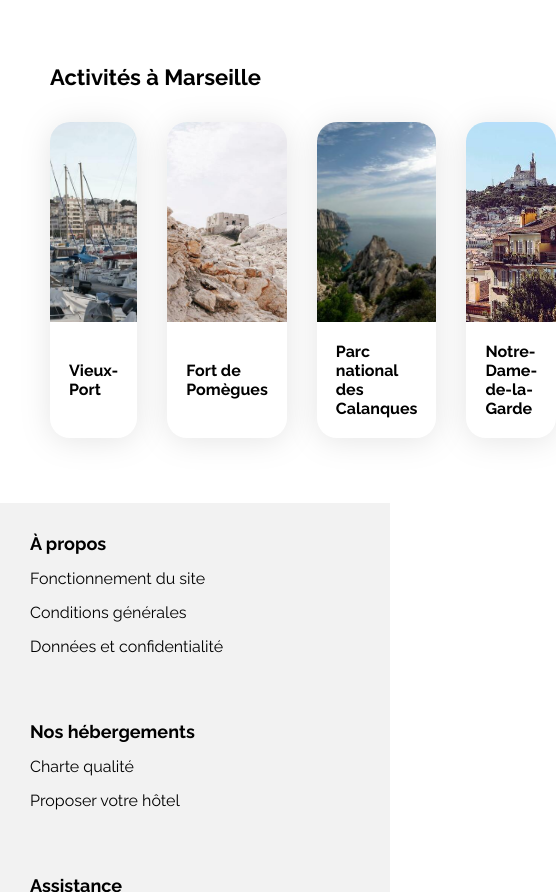
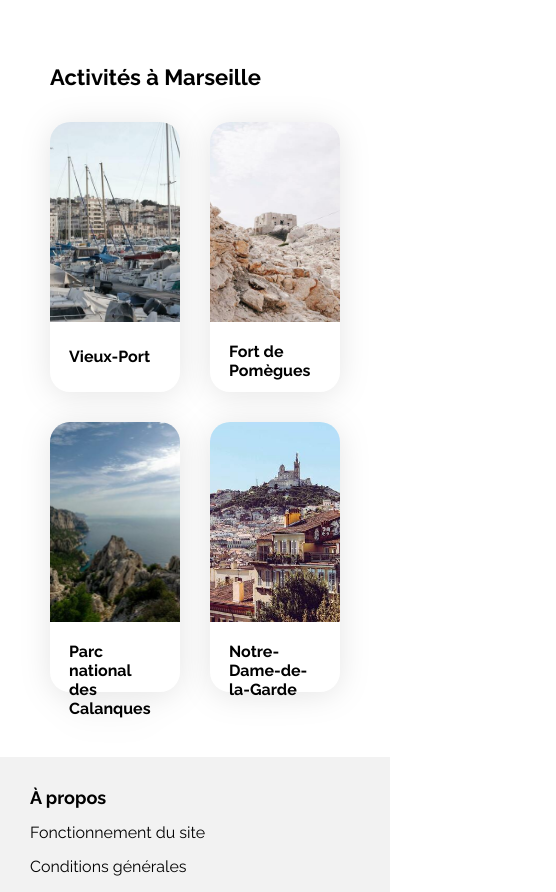
Before and after one commit to Alexis-Rey/OC_Project2_Booki, a plain HTML site: page accueil.html in a window 390 px wide. Shown: the part 1869-2761 px from the top of the page, 556 px wide, since content can reach past the window. Drawn offline with Linux system fonts and the light colour scheme.

Commit message:
Finalisation responsive tablette

```diff
--- a/css/styleaccueil.css
+++ b/css/styleaccueil.css
@@ -398,7 +398,7 @@ après l'image */
     display: flex;
     flex-direction: column;
     justify-content: space-between;
-    flex: 1.5;
+    flex: 1;
     padding: 10px 5px 5px 0;
 }
 
@@ -449,7 +449,7 @@ d'une marge au-dessus avec le titre */
 
 /* Sizing des cards d'activités et effet d'ombrage  */
 .activites_Lien{
-    flex: 1;
+    flex: 1 0 20%;
     height: 439px;
     filter: drop-shadow(0px 3px 15px rgba(0, 0, 0, 0.1));
 }
@@ -458,7 +458,6 @@ d'une marge au-dessus avec le titre */
 .activites_Card{
     display: flex;
     flex-direction: column;
-    height: 100%;
 }
 
 /* Sizing en largeur et hauteur de l'image, arrondis des angles supérieur et redimensionnement en
@@ -577,8 +576,13 @@ footer{
     }
 
     /**************************** PARTIE ACTIVITE S**************************************/
+    /* Mise en place du débordement pour les tablettes à petit format */
+    .activites_rangee{
+        flex-wrap: wrap;
+    }
 
-    /* Hauteur des box qui s'adapte au contenu (image + titre) */
+    /* Hauteur des box qui s'adapte au contenu (image + titre) et ne suit plus la height définit
+    sur desktop */
     .activites_Lien{
         height: auto;
     }
@@ -591,19 +595,36 @@ footer{
     /* Centrage verticale des titres et ajustement de la taille pour un rendu agréble pour les
     grandes et petites tablettes */
     .activites_Card h3{
-       flex: 1 1 33%;
+       height: 70px;
        align-content:center;
     }
 
 }
 
-@media (max-width: 824px){
+/***************************** RESPONSIVE TABLETTE PETIT FORMAT *******************************/
+@media (max-width: 856px){
+
       /**************************** PARTIE HEBERGEMENTS **************************************/
     /* Nouveaux format d'espacement pour la partie informative des cards pour la maintenir
     visuellement correcte sur tablette petit format */
     .hebergement_Card_Info{
         padding: 0 0 5px 5px;
     }
+
+    /**************************** PARTIE HEBERGEMENTS **************************************/
+    /* Augmentation de l'espace dispo pour les info sur petit format */
+    .populaire_Card_Info{
+        flex: 1 0 58%;
+    }
+
+    /**************************** PARTIE ACTIVITES **************************************/
+    /* Augmentation de l'espace disponibles des card sur petit format pour un passage sur
+    deux lignes */
+    .activites_Lien{
+        flex: 1 0 33%
+    }
+
+
 }
 
 /***********************  Responsive Mobile (<768px) ************************************/
```
